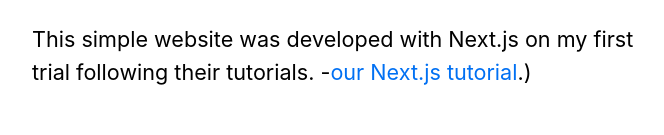
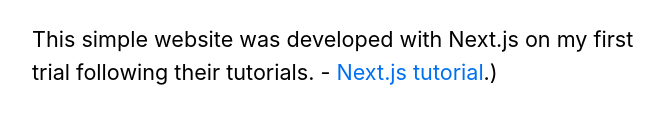
Before and after one commit to cremirdevio/nextjs-blog, a Next.js app: page / in a window 1280 px wide. Shown: the part 405-540 px from the top of the page, without its empty margins (302-966 px from the left). Built offline with nearby package versions, Linux system fonts and the light colour scheme.

Commit message:
Final commit for now - Upgrades  to come later when I've learnt a lot more.

```diff
--- a/pages/index.js
+++ b/pages/index.js
@@ -21,7 +21,7 @@ export default function Home({ allPostsData }) {
         </p>
         <p>
           This simple website was developed with Next.js on my first trial following their tutorials. -
-          <a href="https://nextjs.org/learn">our Next.js tutorial</a>.)
+          <a href="https://nextjs.org/learn"> Next.js tutorial</a>.)
         </p>
       </section>
 
```
